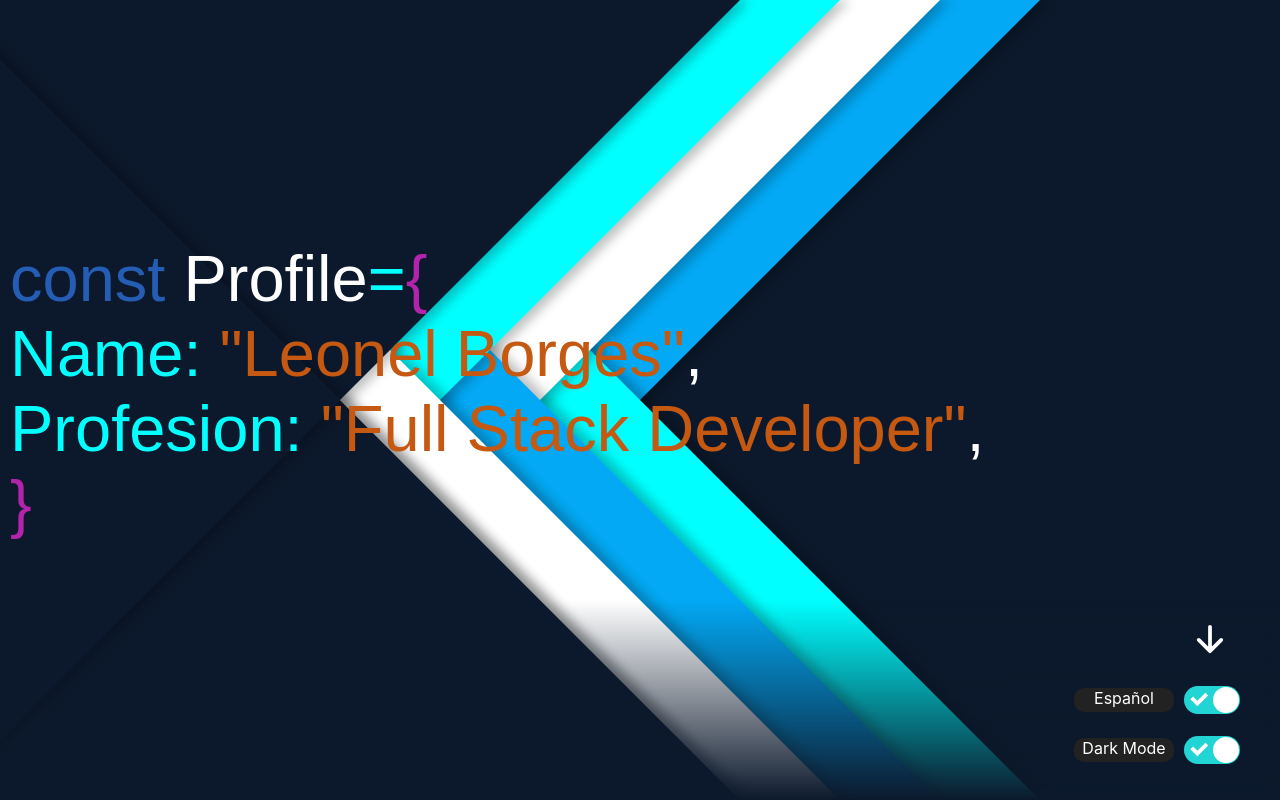
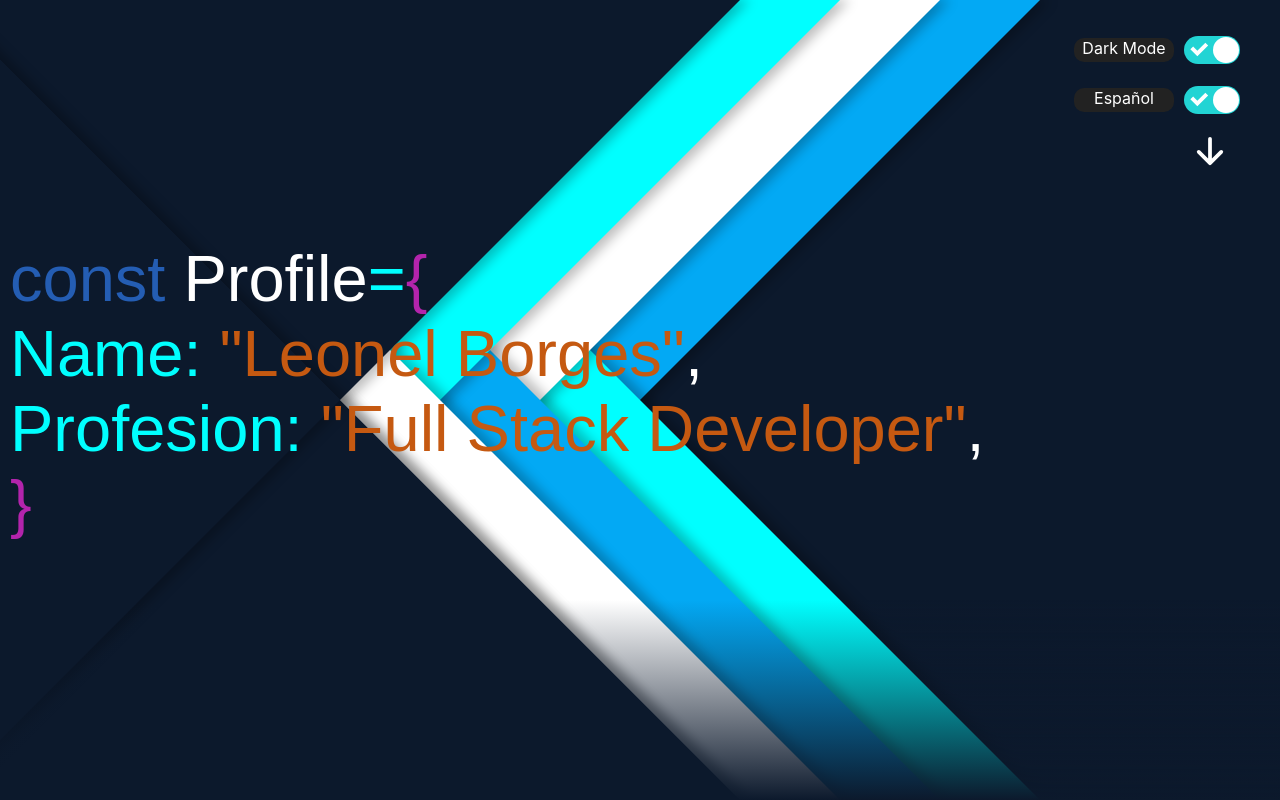
Before and after one commit to leonelborgesdev/portfolio, a React (Create React App) app: page / in a window 1280 px wide. Shown: the top 800 px of the page. Built offline with nearby package versions, Linux system fonts and the light colour scheme.

Commit message:
portfolio

```diff
--- a/src/components/Portfolio/Portfolio.css
+++ b/src/components/Portfolio/Portfolio.css
@@ -6,7 +6,7 @@
     display: flex;
     align-items: center;
     justify-content: flex-end;
-    bottom: 0px;
+    top: 0px;
     right: 40px;
     position: fixed;
     z-index: 10001;
@@ -31,7 +31,7 @@
     display: flex;
     align-items: center;
     justify-content: flex-end;
-    bottom: 50px;
+    top: 50px;
     right: 40px;
     position: fixed;
     z-index: 10001;
@@ -42,7 +42,7 @@
     display: flex;
     align-items: center;
     justify-content: flex-end;
-    bottom: 90px;
+    top: 90px;
     right: 40px;
     position: fixed;
     z-index: 10001;
```
